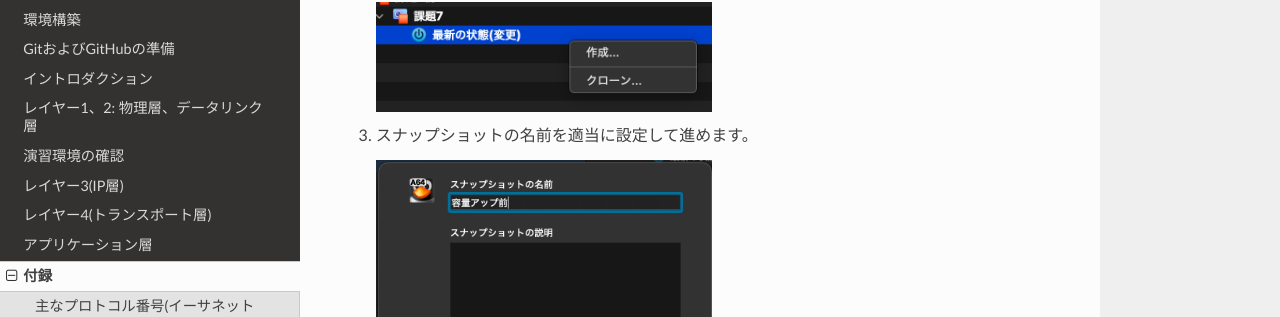
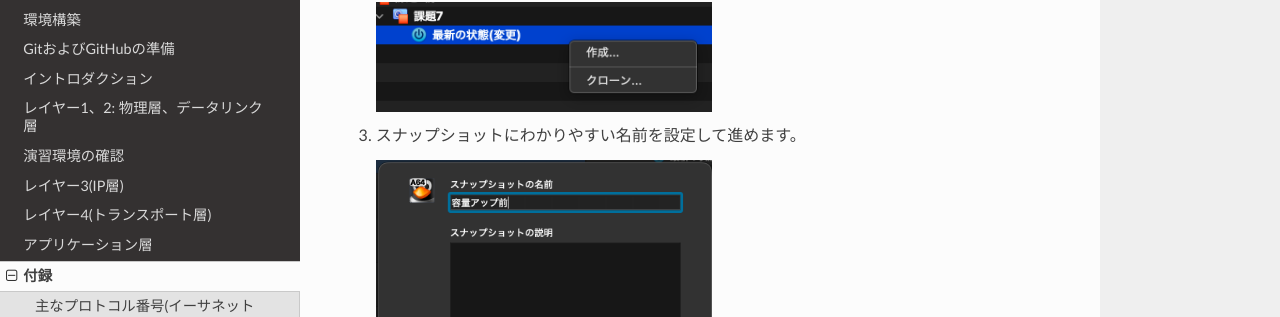
Before and after one commit to densuke/2025-network-doc, a Sphinx documentation site: the page built from source/appendix/storage-upgrade.md, in a window 1280 px wide and 900 px high, scrolled down 703 px. Shown: the part 132-449 px from the top of the window. Built offline with Sphinx 7.4.7 and the Read the Docs theme 3.1.0, drawn with Linux system fonts in a browser that asks for light colours.

Commit message:
表現の訂正
Co-authored-by: gemini-code-assist[bot] <176961590+gemini-code-assist[bot]@users.noreply.github.com>

````diff
--- a/source/appendix/storage-upgrade.md
+++ b/source/appendix/storage-upgrade.md
@@ -17,7 +17,7 @@
     ```{figure} images/snapshot-create.png
     :width: 50%
     ```
-3. スナップショットの名前を適当に設定して進めます。
+3. スナップショットにわかりやすい名前を設定して進めます。
     ```{figure} images/set-name.png
     :width: 50%
     ```
````
